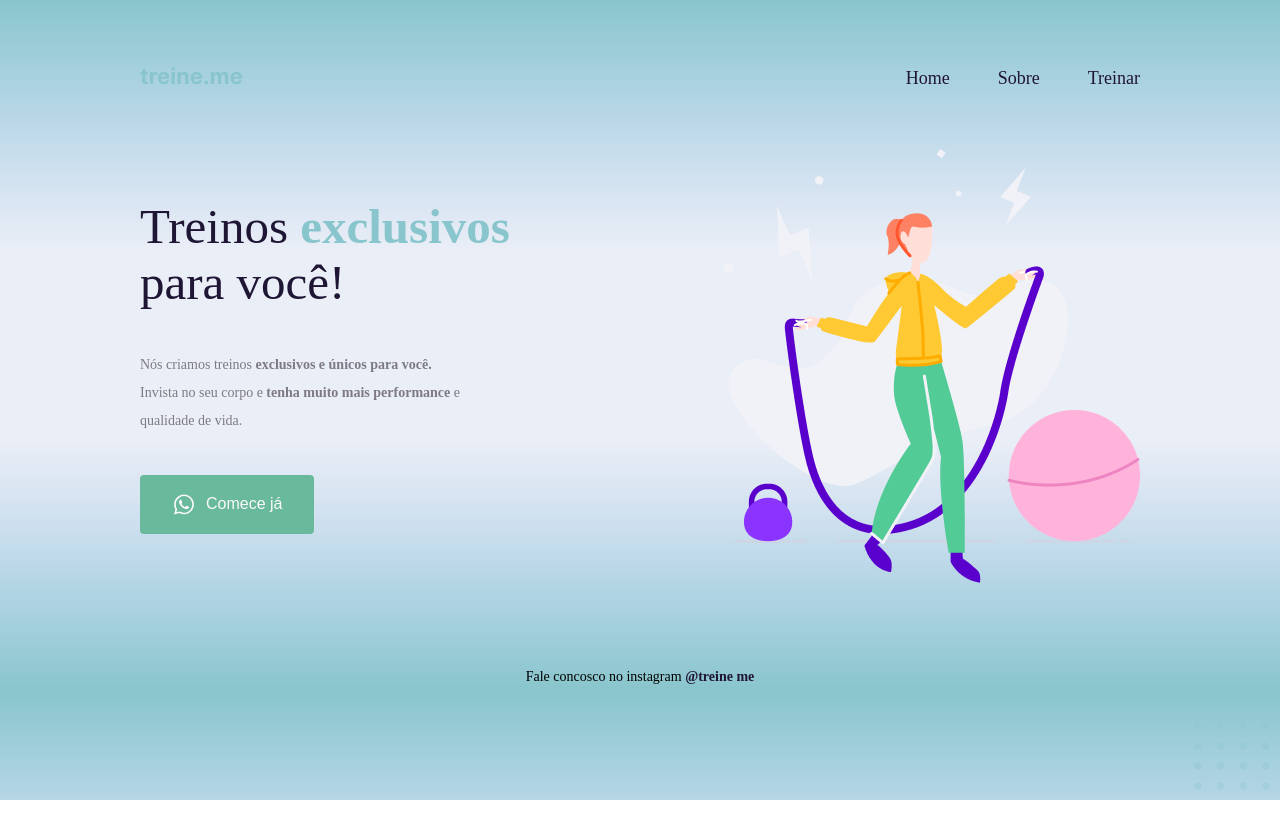
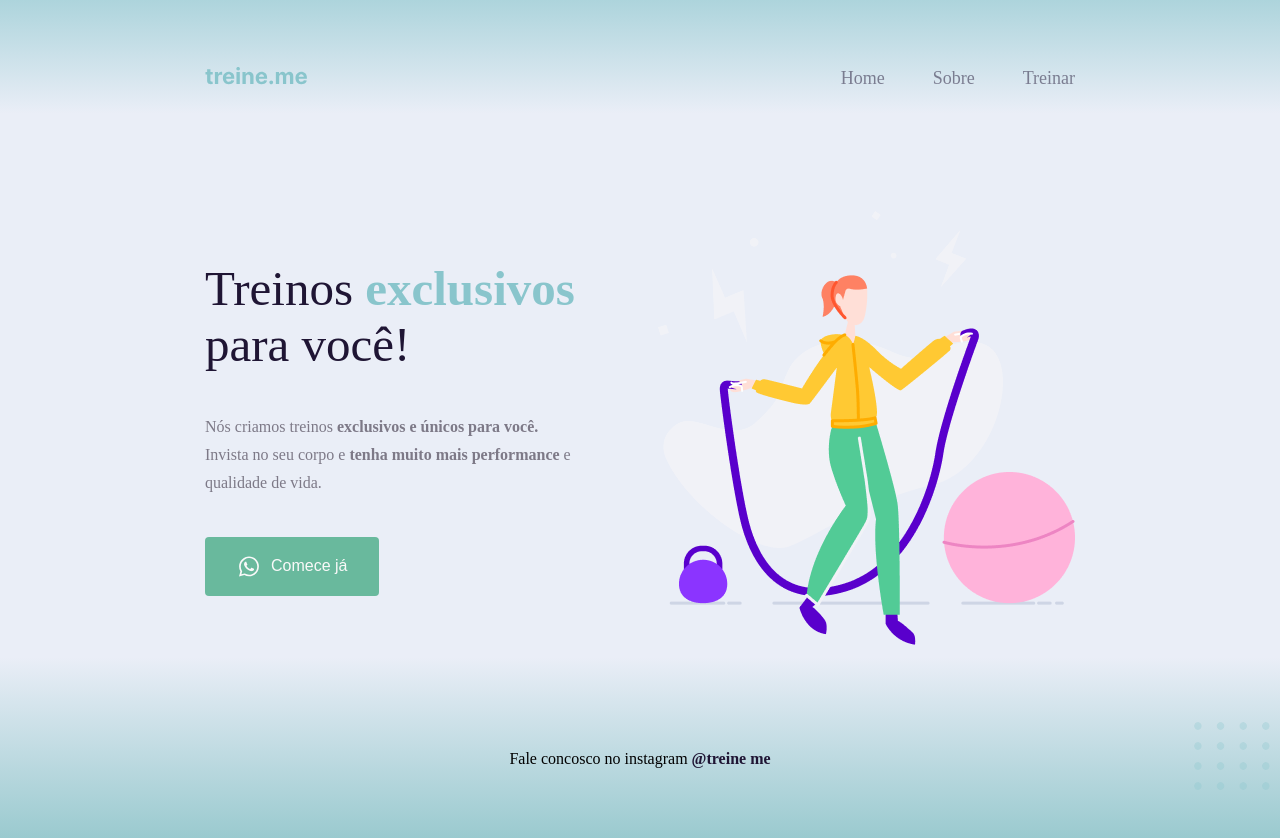
Before and after one commit to Vitorcastanhos/projecttwo, a plain HTML site: page index.html in a window 1280 px wide. Before the commit the page ends 800 px from the top, so only its background shows below. Drawn offline with Linux system fonts and the light colour scheme.

Commit message:
ending css

```diff
--- a/style.css
+++ b/style.css
@@ -10,26 +10,22 @@
 }
 
 body {
+  min-height: 100vh;
   background-image: linear-gradient(
     to bottom,
-    #89c5cc,
-    #a2cfdc,
-    #bcd8e8,
-    #d5e3f1,
+    #89c5cc -8%,
     #eaeef7,
     #eaeef7,
     #eaeef7,
     #eaeef7,
-    #d5e3f1,
-    #bcd8e8,
-    #a2cfdc,
-    #89c5cc
+    #9acacf
   );
 }
 
 .container {
   width: 1000px;
-  margin: 65px auto 0;
+  margin: 0 auto 0;
+  padding: 65px;
 }
 
 nav {
@@ -37,7 +33,11 @@ nav {
   justify-content: space-between;
   align-items: center;
 
-  margin-bottom: 58px;
+  margin-bottom: 7.5rem;
+}
+
+#logo:hover {
+  opacity: 0.5;
 }
 
 ul {
@@ -52,9 +52,16 @@ a {
   color: #1f1534;
 }
 
+ul li a {
+  opacity: 0.5;
+}
+
 ul li a:hover {
   color: #1f1534;
   font-weight: bold;
+
+  opacity: 1;
+  transition: 0.2s, ease-in-out;
 }
 
 main {
@@ -81,7 +88,7 @@ h1 {
 }
 
 p {
-  font-size: 14px;
+  font-size: 16px;
   line-height: 28px;
 
   margin: 40px 0;
@@ -107,20 +114,28 @@ button {
   cursor: pointer;
 }
 
+button:hover {
+  background-color: #59a98d;
+}
+
 footer {
-  font-size: 14px;
+  font-size: 16px;
   line-height: 28px;
 
   text-align: center;
-  margin-top: 80px;
+  margin-top: 100px;
 }
 
 footer a {
   font-weight: bold;
 }
 
+footer a:hover {
+  opacity: 0.5;
+}
+
 #balls {
-  position: absolute;
+  position: fixed;
   right: 0;
   bottom: 0;
 }
```
